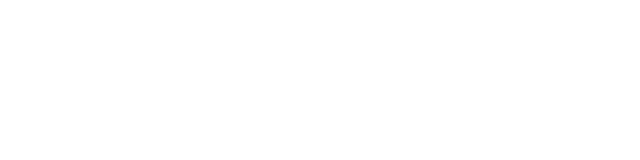
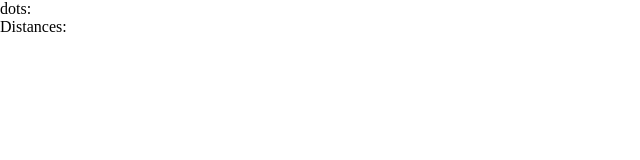
Before and after one commit to omurkullove/trgDiagnosticPart, a React (Create React App) app: page /testMM in a window 1280 px wide. Before the commit this address had no page. Shown: the top 160 px of the page, without its empty margins (0-640 px from the left). Built offline with nearby package versions, Linux system fonts and the light colour scheme; a web font is replaced by a local one.

Commit message:
Last Updates => added true distances b/w dots

```diff
--- a/src/Components/Diagnostic/index.jsx
+++ b/src/Components/Diagnostic/index.jsx
@@ -1,5 +1,5 @@
-import React, {useEffect, useRef, useState} from "react";
-import {useSelector} from "react-redux";
+import React, { useEffect, useRef, useState } from "react";
+import { useDispatch, useSelector } from "react-redux";
 import style from "../Diagnostic/index.module.scss";
 
 //Assets
@@ -15,7 +15,7 @@
 import PointsOnSVG from "./Assets/Targeton.svg";
 import LinesOffSVG from "./Assets/Filter_bigoff.svg";
 import LinesOnSVG from "./Assets/Filter_bigon.svg";
-import {Fade, Menu} from "@mui/material";
+import { Fade, Menu } from "@mui/material";
 import Slider from "@mui/material/Slider";
 import star1 from "../TagFile/Assets/star1.svg";
 import star2 from "../TagFile/Assets/star2.svg";
@@ -23,11 +23,9 @@
 import loadingSVG from "./Assets/loading.svg";
 import DoneSVG from "./Assets/Done.svg";
 import deleteSVG from "./Assets/delete.svg";
+import { setAddToLs } from "../../Slices/TrgSlice";
 
 const Diagnostic = () => {
-
-
-
   const fileUrl = useSelector(state => state.trg.fileUrl);
 
   //Canvas Logic
@@ -37,13 +35,14 @@
 
   const [dots, setDots] = useState([]);
   const [dotsId, setDotsId] = useState(1);
+
   const [isDotsVisible, setIsDotsVisible] = useState(true);
   const [isLinesVisible, setIsLinesVisible] = useState(true);
 
-    const [index, setIndex] = useState(0);
-    const [index2, setIndex2] = useState(0);
+  //Здесь будут храниться обьекты [{"a-b":точка А - точка B},{"a-b":точка С - точка D }...] =>пока без расстояния
+  const [dotsMM, setDotsMM] = useState([]);
 
-    const [dotsMM, setDotsMM] = useState([]);
+  const dispatch = useDispatch();
 
   useEffect(() => {
     const canvas = canvasRef.current;
@@ -57,6 +56,7 @@
     canvas.height = heightC;
     contextRef.current.clearRect(0, 0, canvas.width, canvas.height);
 
+    //Показать точки
     dots.forEach((dot, index) => {
       if (isDotsVisible) {
         contextRef.current.fillStyle = "red";
@@ -65,6 +65,7 @@
         contextRef.current.fill();
       }
 
+      //Показать линии
       if (index > 0 && isLinesVisible) {
         contextRef.current.beginPath();
         contextRef.current.moveTo(dots[index - 1].x, dots[index - 1].y);
@@ -83,14 +84,15 @@
 
       const x = event.clientX - rect.left;
       const y = event.clientY - rect.top;
-            setDots(prev => [...dots, {x, y, dotsId}]);
-            setIndex(index + 1);
-            setIndex2(index2 + 1);
+      setDots(prev => [...dots, { x, y, dotsId }]);
+      //функция динамически трансформирует массив  вывод и есть dotsMM
       transformArray(dots);
     } else {
       return;
     }
   }
+
+  //Логика отображения линий и точек
 
   function handleToggleDotsVisibility() {
     setIsDotsVisible(false);
@@ -108,13 +110,18 @@
     setIsLinesVisible(true);
   }
 
+  //(Шаг назад)-удаление крайней точки
+
   function removeDot(index) {
     if (dots.length > 0) {
       setDots(prev => (prev = dots.slice(0, dots.length - 1)));
     }
+    if (dots.length !== DOTS_INFO.flat().length - 1) {
+      setIsButton(false);
+    }
   }
 
-    //DOTS INFO
+  //Здесь должны храниться все чтоки с назканиями  [[{a},b],[{c},{d}] и т.д] // ключ img для подсказки
 
   const DOTS_INFO = [
     [
@@ -171,6 +178,7 @@
     setAnchorEl(null);
   };
 
+  // Как я говорил выше , функция меняет массив  DOTS_INFO
   function transformArray(dots) {
     const transformedArray = DOTS_INFO.map(innerArr => {
       const nameValues = innerArr.reduce((acc, obj, index) => {
@@ -178,19 +186,31 @@
         acc[`name${index + 1}`] = value;
         return acc;
       }, {});
-            return {"a-b": `${nameValues.name1}-${nameValues.name2}`};
+      return {
+        "a-b": `${nameValues.name1}-${nameValues.name2}`,
+      };
     });
+
+    // В res , уже измененный массив
     const res = returnObjectsEverySecond(transformedArray, dots);
+
     const data = [];
     for (let i = 0; i < res.length; i++) {
       data.push(res[i]);
     }
-        if (data.length === DOTS_INFO.length) {
+    //Проверка для того , чтобы  dotsMM правельно и динамично изменяелся на data , dotsMM === data === res
+    if (
+      data.length === DOTS_INFO.length &&
+      dots.length === DOTS_INFO.flat().length - 1
+    ) {
       setDotsMM(prev => (prev = data));
       setIsButton(true);
     }
   }
+  //Math.sqrt(Math.pow((x2-x1), 2) + Math.pow((y2-y1),2)) => формула для вичисляения расстояния между точками А и Б в расстоянии
 
+  //Эта функция связана с transformArray  , он принемает 2 массива . Первый измененный массив после transformArray , а второй массив с точками dots
+  //Во-первых эта функция нужна для того , чтобы  соеденять  каждый четный обьект с пред. [1,2,3,4,5,6] =>[3,7,11]
   function returnObjectsEverySecond(arr1, arr2) {
     let i = 0;
     let j = 0;
@@ -205,9 +225,65 @@
     return outputArray;
   }
 
+  //Логика просчета дистанции
+  const [distances, setDistances] = useState([]);
+
+  //чем то эта фунция сортирует  координаты для фунции distance
+  function calculateDistances() {
+    const newDistances = [];
+    for (let i = 0; i < dots.length - 1; i += 2) {
+      const dist = distance(dots[i].x, dots[i].y, dots[i + 1].x, dots[i + 1].y);
+      // В дист храниться обькт уже с рассчитаной дистнацикей  {key:"distance"},теперь остается все запушить
+      newDistances.push({ [`key`]: dist });
+    }
+    //Меняем стейт
+    setDistances(newDistances);
+  }
+
+  //Рассчет дистанции по формуле , которую я упомянул выше
+  function distance(x1, y1, x2, y2) {
+    const xDistance = x2 - x1;
+    const yDistance = y2 - y1;
+    return Math.sqrt(Math.pow(xDistance, 2) + Math.pow(yDistance, 2)) / 3.8; // 1mm = 3.8px
+  }
+
+  //Этот effect , для того чтобы фунция calculateDistances работала автоматически после каждого твороего нажатия
+  useEffect(() => {
+    if (dots.length % 2 === 0) {
+      calculateDistances();
+    }
+  }, [dots]);
+
+  /*
+  Теперь у нас есть два массива dotsMM и distances
+
+  dotsMM => [{"a-b":"A-B"},{"a-b":"C-D"}...] =>пока без ключа key
+  distances =>[{key:"some distance"},{key:"some distance"}...]
+
+  Функция getTotal просто комбинирует два массива  , сливая в один массив  (мержит)  ,
+  вывод в итоге такой в  combinedArray => [{"a-b":"A-B" , key:"distance"},{"a-b":"C-D" , key:"distance"}...]
+
+  */
+  const getTotal = () => {
+    const combinedArray = [];
+    for (let i = 0; i < dotsMM.length; i++) {
+      const obj = { ...dotsMM[i], ...distances[i] };
+      combinedArray.push(obj);
+    }
+    //dotsMM меняю уже на правельный массив  combinedArray , теперь сдесь рассчет дистанции в mm
+    console.log(combinedArray);
+    setDotsMM(combinedArray);
+    //имитация отправки на бэк
+    dispatch(setAddToLs(combinedArray));
+  };
+
+  //отправка
   const handleFakeSubmit = () => {
-        console.log("submitted!");
-        console.log(dotsMM);
+    getTotal();
+    if (dotsMM.length && dots.length > 0) {
+      setDots([]);
+      setDotsMM([]);
+    }
   };
 
   //Image filter
@@ -220,10 +296,11 @@
   return (
     <div className={"container"}>
       <div className={style.parent}>
-
         <main className={style.main}>
           <div className={style.breadcrumb}>
-                        <p>Главная/Пациенты/Все пациенты/Иванов Иван Иванович/Боковая ТРГ</p>
+            <p>
+              Главная/Пациенты/Все пациенты/Иванов Иван Иванович/Боковая ТРГ
+            </p>
           </div>
           <div className={style.container}>
             <div className={style.block_1}>
@@ -244,11 +321,11 @@
                     />
                   </div>
                 </div>
-                                <img src={DivideSVG}/>
+                <img src={DivideSVG} />
                 <div className={style.config_Item}>
                   <p>Свет</p>
                   <div>
-                                        <img src={BrightConfigSVG} onClick={handleClick}/>
+                    <img src={BrightConfigSVG} onClick={handleClick} />
                   </div>
                   <Menu
                     id="fade-menu"
@@ -313,7 +390,7 @@
                     </div>
                   </Menu>
                 </div>
-                                <img src={DivideSVG}/>
+                <img src={DivideSVG} />
                 <div className={style.config_Item}>
                   <p>Вращать</p>
                   <div>
@@ -327,15 +404,15 @@
                     />
                   </div>
                 </div>
-                                <img src={DivideSVG}/>
+                <img src={DivideSVG} />
                 <div className={style.config_Item}>
                   <p>Масштаб</p>
                   <div>
-                                        <img src={ZoomInSVG}/>
-                                        <img src={ZoomOutSVG}/>
+                    <img src={ZoomInSVG} />
+                    <img src={ZoomOutSVG} />
                   </div>
                 </div>
-                                <img src={DivideSVG}/>
+                <img src={DivideSVG} />
                 <div className={style.config_Item}>
                   <p>Убрать точки</p>
                   <div>
@@ -349,7 +426,7 @@
                     />
                   </div>
                 </div>
-                                <img src={DivideSVG}/>
+                <img src={DivideSVG} />
                 <div className={style.config_Item}>
                   <p>Убрать линии</p>
                   <div>
@@ -365,12 +442,12 @@
                 </div>
               </div>
               <div className={style.img}>
-                                <canvas ref={canvasRef} onMouseDown={handleAddDot}/>
+                <canvas ref={canvasRef} onMouseDown={handleAddDot} />
                 <img
                   src={
                     fileUrl
                       ? fileUrl
-                                            : "https://www.freecodecamp.org/news/content/images/2022/09/jonatan-pie-3l3RwQdHRHg-unsplash.jpg"
+                      : "https://tools.kz/wp-content/uploads/2022/09/%D0%9B%D0%B8%D0%BD%D0%B5%D0%B9%D0%BA%D0%B0-%D0%BC%D0%B5%D1%82%D0%B0%D0%BB%D0%BB%D0%B8%D1%87%D0%B5%D1%81%D0%BA%D0%B0%D1%8F-%D0%B8%D0%B7%D0%BC%D0%B5%D1%80%D0%B8%D1%82%D0%B5%D0%BB%D1%8C%D0%BD%D0%B0%D1%8F-150-%D0%BC%D0%BC-%D0%A7%D0%98%D0%97.jpg"
                   }
                   style={{
                     filter: `invert(${
@@ -382,26 +459,26 @@
               </div>
             </div>
             <div className={style.block_2}>
-                            <img className={style.star1} src={star1}/>
-                            <img className={style.star2} src={star2}/>
-                            {DOTS_INFO.map((item, index) => (
+              <img className={style.star1} src={star1} />
+              <img className={style.star2} src={star2} />
+              {DOTS_INFO.flat().map((item, index) => (
                 <div className={style.block} key={index}>
                   <div className={style.dots_container}>
                     <p>{item.name}</p>
                     <div>
                       {index === dots.length - 1 && (
-                                                <img src={deleteSVG} onClick={() => removeDot(index)}/>
+                        <img src={deleteSVG} onClick={() => removeDot(index)} />
                       )}
                       {index > dots.length - 1 ? (
-                                                <img src={loadingSVG}/>
+                        <img src={loadingSVG} />
                       ) : (
-                                                <img src={DoneSVG}/>
+                        <img src={DoneSVG} />
                       )}
                     </div>
                   </div>
                   <div className={style.hint}>
                     {index === dots.length && (
-                                            <img src={item.img} onClick={() => removeDot(index)}/>
+                      <img src={item.img} onClick={() => removeDot(index)} />
                     )}
                   </div>
                 </div>
@@ -410,21 +487,19 @@
           </div>
           <div className={style.button_div}>
             <button
-                            onClick={handleFakeSubmit}
+              onClick={() => handleFakeSubmit()}
               disabled={isButton ? false : true}
               style={
                 isButton
-                                    ? {border: "5px solid green"}
-                                    : {border: "5px solid red"}
+                  ? { border: "5px solid green" }
+                  : { border: "5px solid red" }
               }>
               GET
             </button>
           </div>
         </main>
-
       </div>
     </div>
-
   );
 };
 
--- /dev/null
+++ b/src/Components/TestCalculateMM/index.jsx
@@ -0,0 +1,65 @@
+import React, { useState, useEffect } from "react";
+
+function MouseCoordinates() {
+  const [dots, setDots] = useState([]);
+  const [distances, setDistances] = useState([]);
+
+  function handleMouseClick(event) {
+    const { clientX, clientY } = event;
+    const pointNumber = dots.length + 1;
+    const pointKey = `point${pointNumber}`;
+    const newPoint = { [pointKey]: { x: clientX, y: clientY } };
+    setDots([...dots, newPoint]);
+  }
+
+  function calculateDistances() {
+    const newDistances = [];
+    for (let i = 0; i < dots.length - 1; i += 2) {
+      const point1Key = Object.keys(dots[i])[0];
+      const point2Key = Object.keys(dots[i + 1])[0];
+      const dist = distance(
+        dots[i][point1Key].x,
+        dots[i][point1Key].y,
+        dots[i + 1][point2Key].x,
+        dots[i + 1][point2Key].y
+      );
+      newDistances.push({ [`${point1Key}-${point2Key}`]: `${dist} mm` });
+    }
+    setDistances(newDistances);
+  }
+
+  function distance(x1, y1, x2, y2) {
+    const xDistance = x2 - x1;
+    const yDistance = y2 - y1;
+    return Math.sqrt(Math.pow(xDistance, 2) + Math.pow(yDistance, 2));
+  }
+
+  useEffect(() => {
+    if (dots.length % 2 === 0) {
+      calculateDistances();
+    }
+  }, [dots]);
+
+  return (
+    <div onClick={handleMouseClick}>
+      <p>dots:</p>
+      {dots.map(point => (
+        <div key={Object.keys(point)[0]}>
+          <p>
+            {Object.keys(point)[0]}: {JSON.stringify(Object.values(point)[0])}
+          </p>
+        </div>
+      ))}
+      <p>Distances:</p>
+      {distances.map(dist => (
+        <div key={Object.keys(dist)[0]}>
+          <p>
+            {Object.keys(dist)[0]}: {Object.values(dist)[0]}
+          </p>
+        </div>
+      ))}
+    </div>
+  );
+}
+
+export default MouseCoordinates;
--- a/src/MainRoutes.js
+++ b/src/MainRoutes.js
@@ -4,12 +4,15 @@
 //Custom
 import TagFile from "./Components/TagFile";
 import Diagnostic from "./Components/Diagnostic";
+import TestCalculateMM from "./Components/TestCalculateMM";
+import MouseCoordinates from "./Components/TestCalculateMM";
 
 const MainRoutes = () => {
   return (
     <Routes>
       <Route path="/" element={<TagFile />} />
       <Route path="/trg-diagnostic" element={<Diagnostic />} />
+      <Route path="testMM" element={<MouseCoordinates />} />
       <Route />
     </Routes>
   );
```
Also changed, not shown: src/Components/Diagnostic/index.module.scss (+3 -5 lines), src/Slices/TrgSlice.js (+6 -1 lines). Lines whose indentation alone changed are shown as unchanged.
